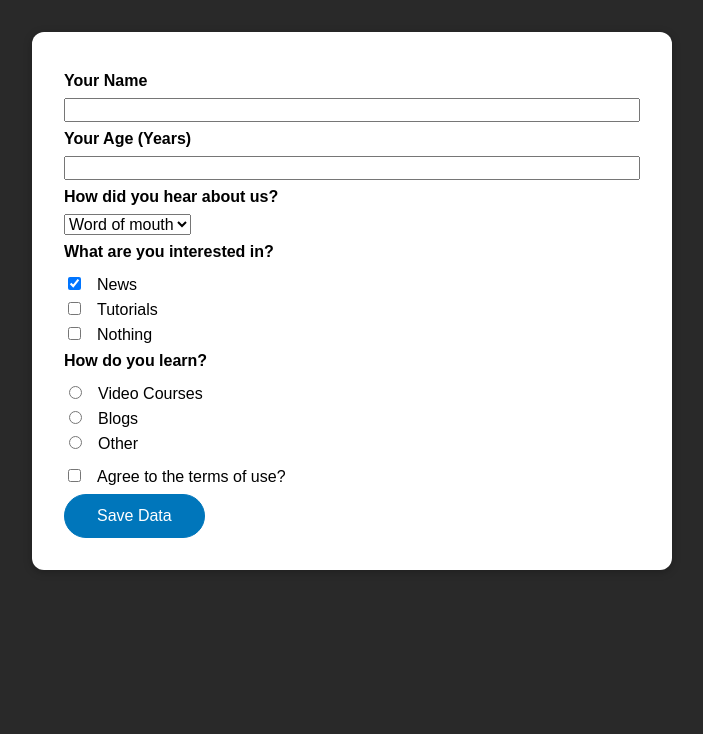
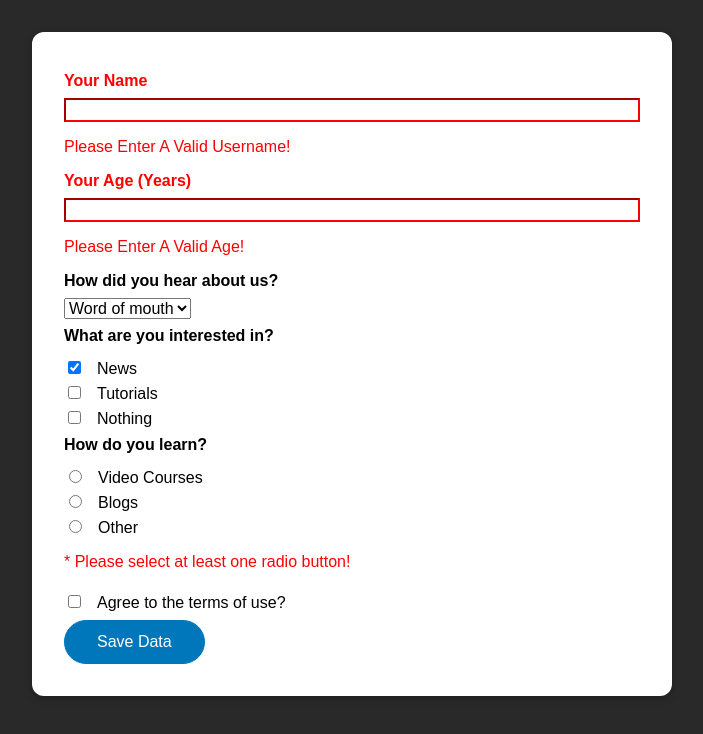
Before and after one commit to LeoPavlovski01/Udemy-VueJS, a Vue app in the folder forms-01-starting-setup/: page / in a window 1280 px wide. Both pictures are taken after a click on the checkbox "News". Shown: the top 734 px of the page, without its empty margins (288-991 px from the left). Built offline with nearby package versions, Linux system fonts and the light colour scheme; the HTML template or start-up script is replaced by a standard one.

Commit message:
feat : Implemented validation for the fields.

```diff
--- a/forms-01-starting-setup/src/components/TheForm.vue
+++ b/forms-01-starting-setup/src/components/TheForm.vue
@@ -1,12 +1,14 @@
 <template>
   <form @submit.prevent="submitForm">
-    <div class="form-control">
+    <div class="form-control" :class="{invalid: validateUserName === 'invalid'}">
       <label for="user-name">Your Name</label>
-      <input id="user-name" name="user-name" type="text" v-model="userName" />
+      <input :class="{invalid:validateUserName === 'invalid'}" id="user-name" name="user-name" type="text" v-model.trim="userName" @blur="validateInput" />
+      <p v-if="validateUserName === 'invalid'" style="color:red;">Please Enter A Valid Username!</p>
     </div>
-    <div class="form-control">
-      <label for="age">Your Age (Years)</label>
-      <input id="age" name="age" v-model.number.trim="userAge" ref="ageInput" />
+    <div class="form-control" :class="{invalid: validateUserAge === 'invalid'}">
+      <label :class="{invalid:validateUserAge === 'invalid'}" for="age">Your Age (Years)</label>
+      <input @change="validateInput" id="age" type="number" name="age" v-model.trim="userAge"  />
+      <p v-if="validateUserAge === 'invalid'" style="color:red;">Please Enter A Valid Age!</p>
     </div>
     <div class="form-control">
       <label for="referrer">How did you hear about us?</label>
@@ -19,33 +21,36 @@
     <div class="form-control">
       <h2>What are you interested in?</h2>
       <div>
-        <input id="interest-news" name="interest" type="checkbox" value="news" v-model="interest" />
+        <input @change="validateInput" id="interest-news" name="interest" type="checkbox" value="news" v-model="interest" />
         <label for="interest-news">News</label>
       </div>
       <div>
-        <input id="interest-tutorials" name="interest" type="checkbox" value="tutorials" v-model="interest" />
+        <input  @change="validateInput" id="interest-tutorials" name="interest" type="checkbox" value="tutorials" v-model="interest" />
         <label for="interest-tutorials">Tutorials</label>
       </div>
       <div>
-        <input id="interest-nothing" name="interest" type="checkbox" value="nothing" v-model="interest" />
+        <input  @change="validateInput" id="interest-nothing" name="interest" type="checkbox" value="nothing" v-model="interest" />
         <label for="interest-nothing">Nothing</label>
       </div>
+      <p v-if="selectedInterest === 'invalid'" style="color:red;">* Please select a checkbox!</p>
     </div>
     <div class="form-control">
       <h2>How do you learn?</h2>
       <div>
-        <input id="how-video" name="how" type="radio" v-model="how" value="video" />
+        <input @change="validateInput" id="how-video" name="how" type="radio" v-model="how" value="video" />
         <label for="how-video">Video Courses</label>
       </div>
       <div>
-        <input id="how-blogs" name="how" type="radio"  v-model="how" value="blogs" />
+        <input @change="validateInput" id="how-blogs" name="how" type="radio"  v-model="how" value="blogs" />
         <label for="how-blogs">Blogs</label>
       </div>
       <div>
-        <input id="how-other" name="how" type="radio"  v-model="how" value="other" />
+        <input @change="validateInput" id="how-other" name="how" type="radio"  v-model="how" value="other" />
         <label for="how-other">Other</label>
       </div>
+      <p v-if="selectedLearningOption === 'invalid'" style="color:red;">* Please select at least one radio button!</p>
     </div>
+
     <div class="form-control">
       <input type="checkbox" id="confirm-terms" name="confirm-terms" v-model="confirm">
       <label for="confirm-terms">Agree to the terms of use?</label>
@@ -66,6 +71,10 @@ export default{
       interest:[],
       how:null,
       confirm:false,
+      validateUserName:'pending',
+      validateUserAge:'pending',
+      selectedInterest:'invalid',
+      selectedLearningOption:'invalid'
     }
   },
   methods:{
@@ -76,12 +85,43 @@ export default{
       this.interest= [];
       this.how = null;
       this.confirm = false;
+      this.validateUserName = 'pending';
+      this.validateUserAge = 'pending';
+      this.selectedInterest = 'invalid';
+      this.selectedLearningOption = 'invalid';
+
       console.log('confirm' , this.confirm);
+    },
+    validateInput(){
+      // Handle userName
+      if(this.userName === ''){
+        this.validateUserName = 'invalid'
+      }
+      else{
+        this.validateUserName = 'valid'
+      }
+      //handle age
+
+      if(!this.userAge || this.userAge > 100 || this.userAge <= 0){
+        this.validateUserAge = 'invalid'
+      }
+      else{
+        this.validateUserAge = 'valid'
+      }
+      //  Handle interest checkboxes
+
+      this.selectedInterest = this.interest.length === 0  ? 'invalid' : 'valid'
+      this.selectedLearningOption = this.how? 'valid' : 'invalid'
 
     }
   },
   computed:{
 
+  },
+  watch:{
+    interest(val){
+      console.log('Val :' , val);
+    }
   }
 }
 </script>
@@ -132,6 +172,12 @@ input[type='checkbox'] + label,
 input[type='radio'] + label {
   font-weight: normal;
 }
+.form-control.invalid input {
+  border-color:red;
+}
+.form-control.invalid label {
+  color:red;
+}
 
 button {
   font: inherit;
```
